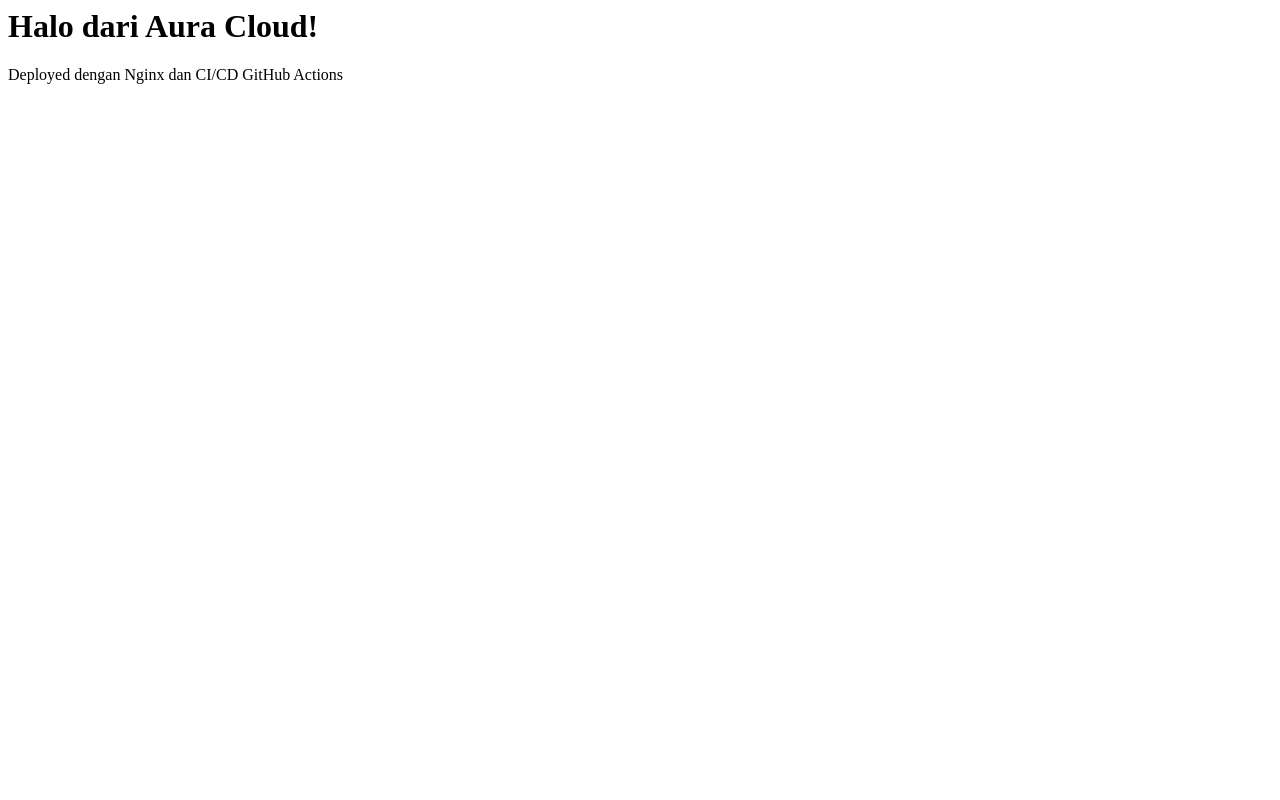
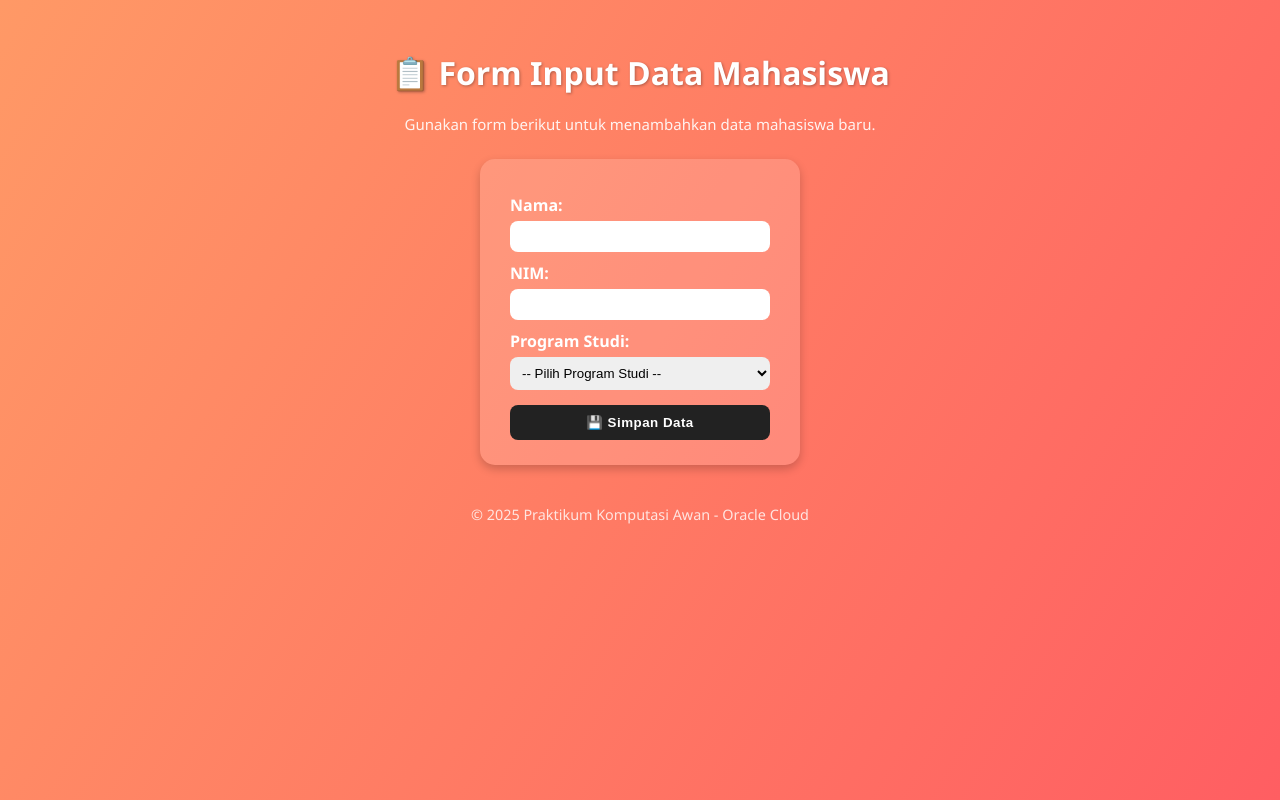
Before and after one commit to aurarsyi/Praakktek1cc, a PHP site: page / in a window 1280 px wide. Run offline with PHP 8.4, Linux system fonts and the light colour scheme.

Commit message:
Update index.php

```diff
--- a/index.php
+++ b/index.php
@@ -1,4 +1,167 @@
 <?php
-echo "<h1>Halo dari Aura Cloud!</h1>";
-echo "<p>Deployed dengan Nginx dan CI/CD GitHub Actions </p>";
+date_default_timezone_set('Asia/Jakarta');
+$file = "mahasiswa.txt";
+
+// Simpan data ke file
+if ($_SERVER["REQUEST_METHOD"] === "POST") {
+    $nama = trim($_POST['nama']);
+    $nim = trim($_POST['nim']);
+    $prodi = trim($_POST['prodi']);
+
+    if ($nama && $nim && $prodi) {
+        $baris = "$nama | $nim | $prodi | " . date("d-m-Y H:i:s") . PHP_EOL;
+        file_put_contents($file, $baris, FILE_APPEND);
+        $pesan = ["type" => "success", "text" => "✅ Data berhasil disimpan!"];
+    } else {
+        $pesan = ["type" => "error", "text" => "❌ Semua field wajib diisi!"];
+    }
+}
+
+$dataMahasiswa = file_exists($file) ? file($file, FILE_IGNORE_NEW_LINES) : [];
 ?>
+<!DOCTYPE html>
+<html lang="id">
+<head>
+  <meta charset="UTF-8">
+  <meta name="viewport" content="width=device-width, initial-scale=1.0">
+  <title>Input Data Mahasiswa</title>
+  <style>
+    * { box-sizing: border-box; }
+    body {
+      margin: 0;
+      font-family: "Segoe UI", Arial, sans-serif;
+      background: linear-gradient(120deg, #ff9966, #ff5e62);
+      color: #fff;
+      display: flex;
+      flex-direction: column;
+      align-items: center;
+      min-height: 100vh;
+      padding: 30px;
+    }
+    h1 {
+      margin-bottom: 5px;
+      text-shadow: 1px 1px 3px rgba(0,0,0,0.3);
+    }
+    p {
+      margin-bottom: 25px;
+      font-size: 15px;
+      opacity: 0.9;
+    }
+    form {
+      background: rgba(255,255,255,0.15);
+      padding: 25px 30px;
+      border-radius: 15px;
+      width: 320px;
+      box-shadow: 0 4px 10px rgba(0,0,0,0.2);
+    }
+    label {
+      font-weight: bold;
+      display: block;
+      margin-top: 10px;
+    }
+    input, select {
+      width: 100%;
+      padding: 8px;
+      border: none;
+      border-radius: 8px;
+      margin-top: 5px;
+    }
+    button {
+      width: 100%;
+      background: #222;
+      color: white;
+      padding: 10px;
+      margin-top: 15px;
+      border: none;
+      border-radius: 8px;
+      cursor: pointer;
+      font-weight: bold;
+      letter-spacing: 0.5px;
+    }
+    button:hover { background: #333; }
+    .msg {
+      margin: 15px 0;
+      padding: 10px;
+      border-radius: 8px;
+      width: 320px;
+      text-align: center;
+    }
+    .success { background: rgba(16,185,129,0.8); }
+    .error { background: rgba(239,68,68,0.8); }
+    table {
+      width: 90%;
+      max-width: 700px;
+      margin-top: 30px;
+      border-collapse: collapse;
+      background: rgba(255,255,255,0.15);
+      border-radius: 12px;
+      overflow: hidden;
+    }
+    th, td {
+      padding: 10px;
+      border-bottom: 1px solid rgba(255,255,255,0.2);
+      text-align: center;
+    }
+    th {
+      background: rgba(255,255,255,0.25);
+      font-weight: bold;
+    }
+    footer {
+      margin-top: 40px;
+      opacity: 0.8;
+      font-size: 0.9em;
+    }
+  </style>
+</head>
+<body>
+  <h1>📋 Form Input Data Mahasiswa</h1>
+  <p>Gunakan form berikut untuk menambahkan data mahasiswa baru.</p>
+
+  <?php if (!empty($pesan)): ?>
+    <div class="msg <?= $pesan['type'] ?>"><?= $pesan['text'] ?></div>
+  <?php endif; ?>
+
+  <form method="POST">
+    <label for="nama">Nama:</label>
+    <input type="text" name="nama" id="nama" required>
+
+    <label for="nim">NIM:</label>
+    <input type="text" name="nim" id="nim" required>
+
+    <label for="prodi">Program Studi:</label>
+    <select name="prodi" id="prodi" required>
+      <option value="">-- Pilih Program Studi --</option>
+      <option>Informatika</option>
+      <option>Sistem Informasi</option>
+      <option>Teknik Komputer</option>
+      <option>Manajemen</option>
+    </select>
+
+    <button type="submit">💾 Simpan Data</button>
+  </form>
+
+  <?php if (!empty($dataMahasiswa)): ?>
+  <h2>📚 Data Mahasiswa Tersimpan</h2>
+  <table>
+    <tr>
+      <th>Nama</th>
+      <th>NIM</th>
+      <th>Program Studi</th>
+      <th>Waktu</th>
+    </tr>
+    <?php foreach ($dataMahasiswa as $baris):
+      list($nama, $nim, $prodi, $waktu) = explode(" | ", $baris);
+    ?>
+    <tr>
+      <td><?= htmlspecialchars($nama) ?></td>
+      <td><?= htmlspecialchars($nim) ?></td>
+      <td><?= htmlspecialchars($prodi) ?></td>
+      <td><?= htmlspecialchars($waktu) ?></td>
+    </tr>
+    <?php endforeach; ?>
+  </table>
+  <?php endif; ?>
+
+  <footer>&copy; 2025 Praktikum Komputasi Awan - Oracle Cloud</footer>
+</body>
+</html>
```
